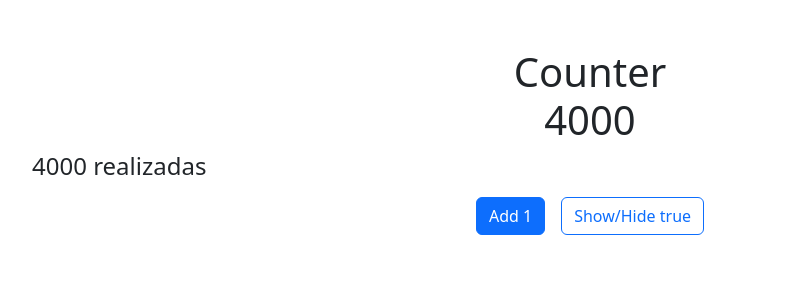
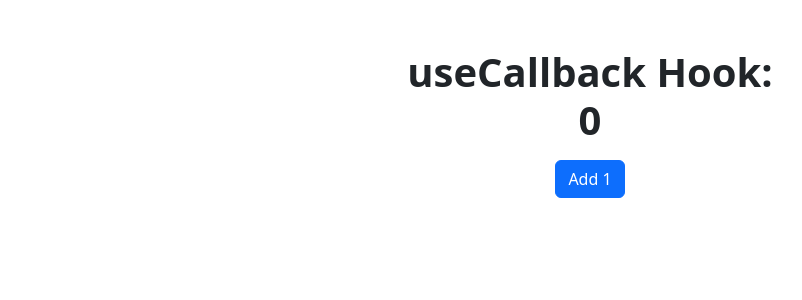
Before and after one commit to victorivanlopezlearning/hooks-app-react, a React (Vite) app: page / in a window 1280 px wide. Shown: the top 300 px of the page, without its empty margins (50-852 px from the left). Built offline with nearby package versions, Linux system fonts and the light colour scheme.

Commit message:
Finished CallbackHook

```diff
--- /dev/null
+++ b/src/06-memos/CallbackHook.jsx
@@ -0,0 +1,26 @@
+import { useCallback, useState } from 'react';
+import { ShowIncrement } from './ShowIncrement';
+
+export const CallbackHook = () => {
+
+  const [counter, setCounter] = useState(0);
+
+  // Cuando se trabajan con funciones en react en cada renderizado apuntan a diferentes espacios de memoria y React lo toma como una función diferente. Para eso se utiliza el useCallback() para que React detecte que es la misma función y no la vuelva a renderizar
+
+  const increment = useCallback(
+    () => {
+      setCounter((value) => value + 1);
+    },
+    [],
+  )
+
+  return (
+    <div className="container mt-5">
+      <h1 className="text-center fw-bold">useCallback Hook: <span className="d-block">{counter}</span></h1>
+
+      <div className="mt-3 d-flex justify-content-center">
+        <ShowIncrement increment={increment} />
+      </div>
+    </div>
+  )
+}
--- /dev/null
+++ b/src/06-memos/ShowIncrement.jsx
@@ -0,0 +1,17 @@
+import React from "react";
+
+export const ShowIncrement = React.memo(({ increment }) => {
+
+  console.log('Me volví a renderizar :(');
+
+  return (
+    <button
+      className="btn btn-primary"
+      onClick={() => {
+        increment();
+      }}
+    >
+      Add 1
+    </button>
+  )
+})
--- a/src/main.jsx
+++ b/src/main.jsx
@@ -9,10 +9,11 @@ import ReactDOM from 'react-dom/client';
 // import { FocusScreen } from './04-useRef/FocusScreen';
 // import { Layout } from './05-useLayoutEffect/Layout';
 // import { Memorize } from './06-memos/Memorize';
-import { MemoHook } from './06-memos/MemoHook';
+// import { MemoHook } from './06-memos/MemoHook';
+import { CallbackHook } from './06-memos/CallbackHook';
 
 ReactDOM.createRoot(document.getElementById('root')).render(
   <React.StrictMode>
-    <MemoHook />
+    <CallbackHook />
   </React.StrictMode>,
 )
```
